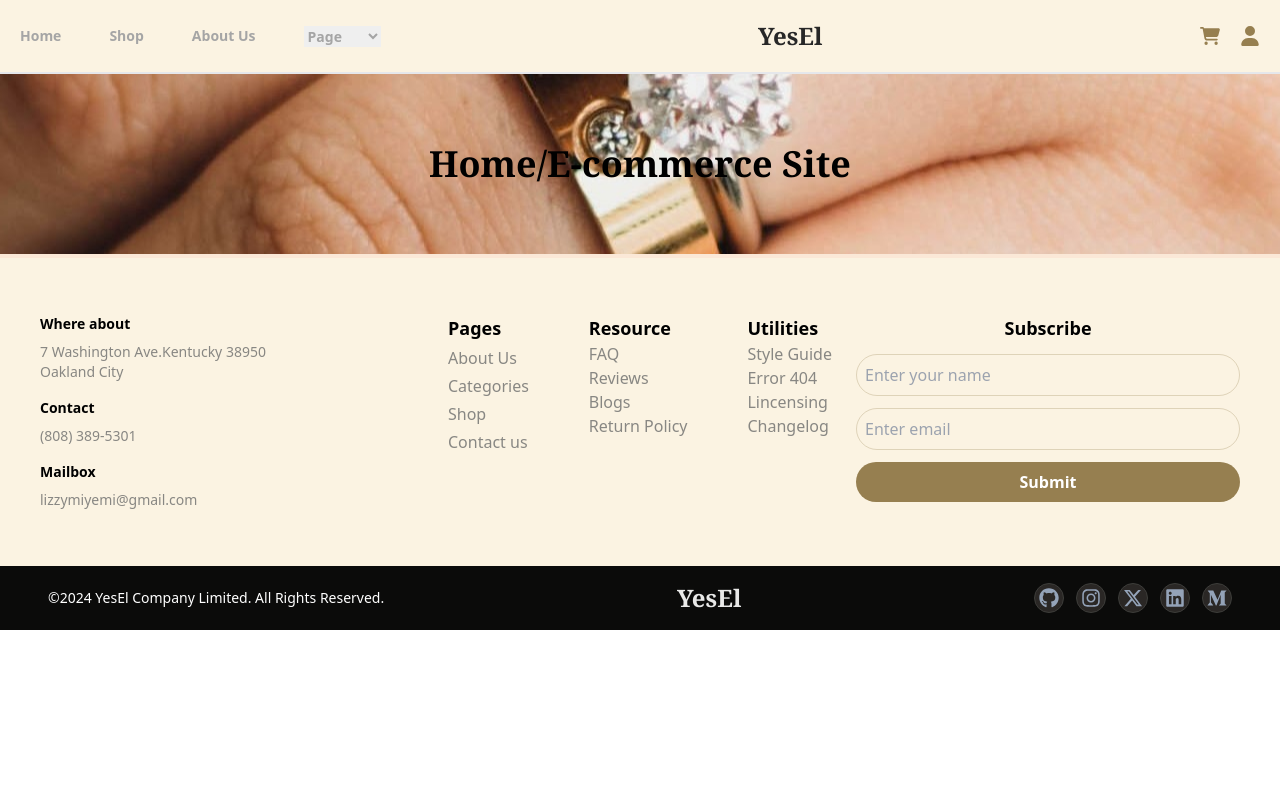
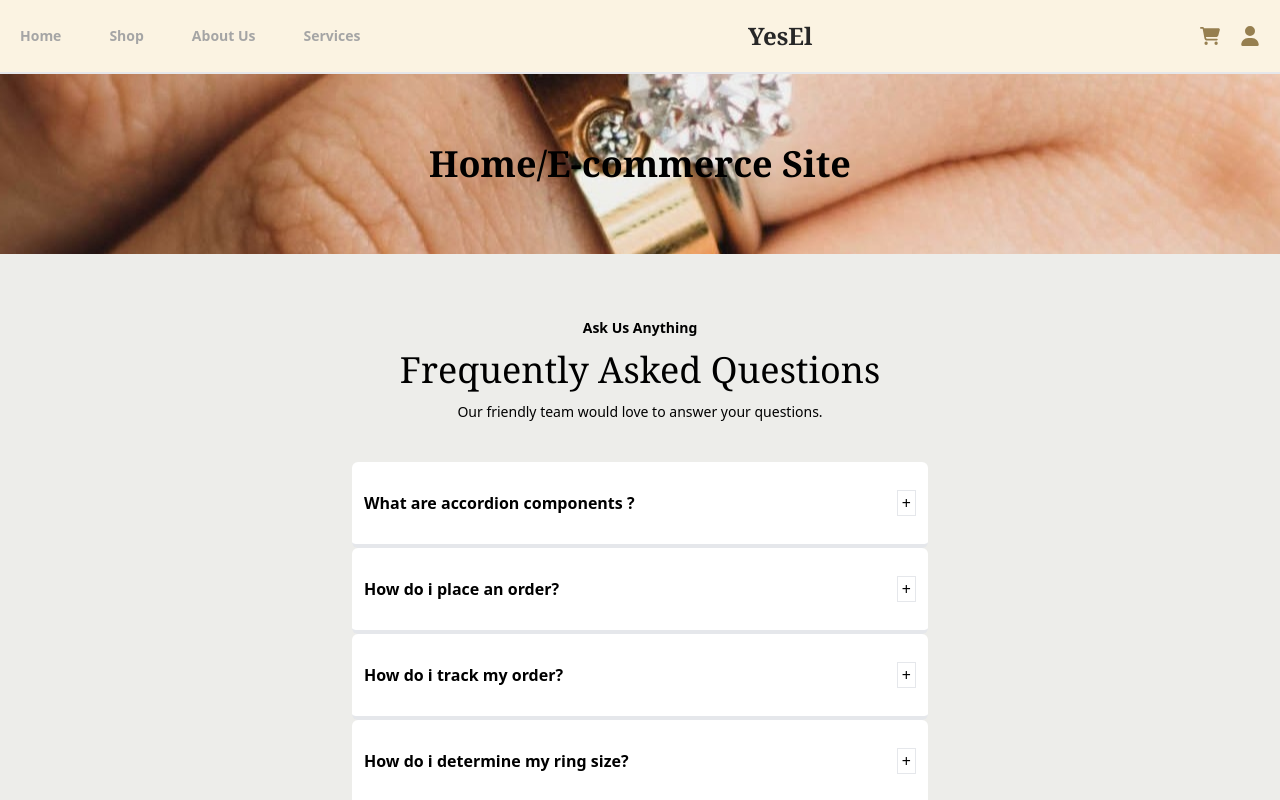
Before and after one commit to miyemicodes/E-commerce-Website, a React (Vite) app: page /faqPage in a window 1280 px wide. Shown: the top 800 px of the page. Built offline with nearby package versions, Linux system fonts and the light colour scheme.

Commit message:
Refactor ::: Naigation

```diff
--- a/src/Components/NavBar.jsx
+++ b/src/Components/NavBar.jsx
@@ -45,8 +45,29 @@ export default function NavBar() {
 								<a href="">About Us</a>
 							</Link>
 						</li>
-						<li className=" flex flex-row items-center justify-center transition ease-in-out delay-150">
-							<select>
+						<li className="relative inline-block group">
+							<button className="bg-transparent">Services</button>
+							<div className="hidden flex-col bg-slate-100 absolute min-w-[160px] shadow z-10 group-hover:flex">
+								<Link
+									to="/faqPage"
+									className="block py-2 px-1"
+								>
+									FAQs
+								</Link>
+								<Link
+									to="/"
+									className="block py-2 px-1"
+								>
+									Reviews
+								</Link>
+								<Link
+									to="/"
+									className="block py-2 px-1"
+								>
+									Contact Us
+								</Link>
+							</div>
+							{/* 	<select>
 								<option value="1">Page</option>
 								<option value="2">
 									<Link to="/faqPage">
@@ -55,7 +76,7 @@ export default function NavBar() {
 								</option>
 								<option value="3">Reviews</option>
 								<option value="4">Contact</option>
-							</select>
+							</select> */}
 						</li>
 					</ul>
 				</div>
--- a/src/Pages/FaqPage.jsx
+++ b/src/Pages/FaqPage.jsx
@@ -1,11 +1,13 @@
 import React from "react";
 import Cover from "../Components/CoverTop";
+import FAQAccordion from "../Components/FAQAccordion";
 import Footer from "../Components/Footer";
 
 export default function FaqPage() {
 	return (
 		<>
 			<Cover />
+			<FAQAccordion />
 			<Footer />
 		</>
 	);
```
